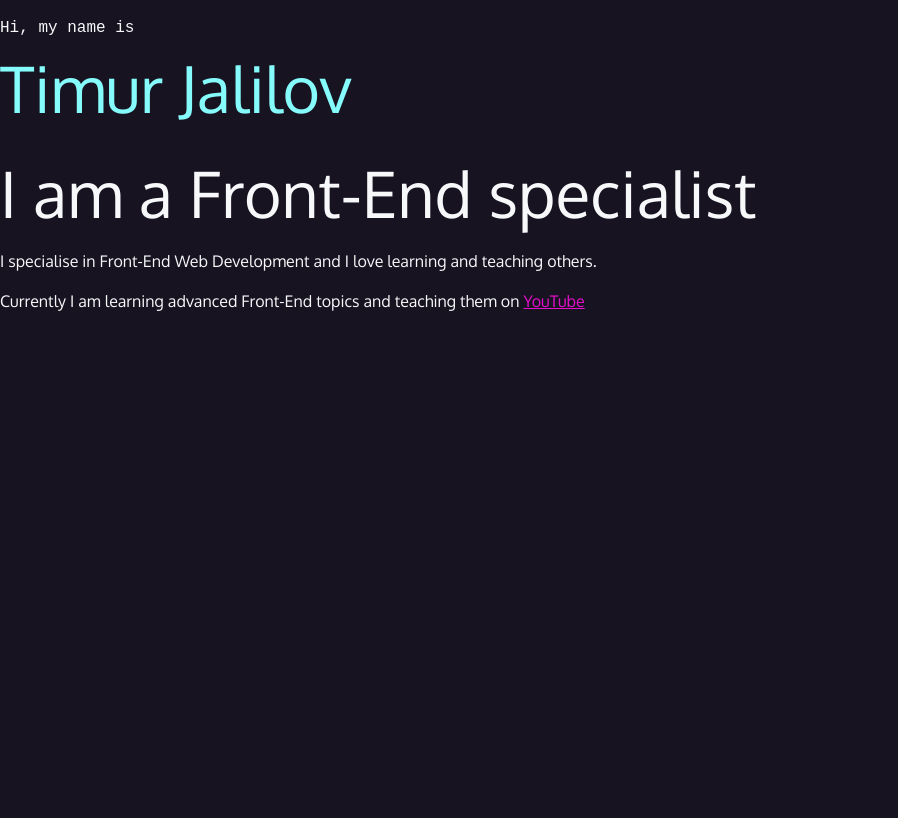
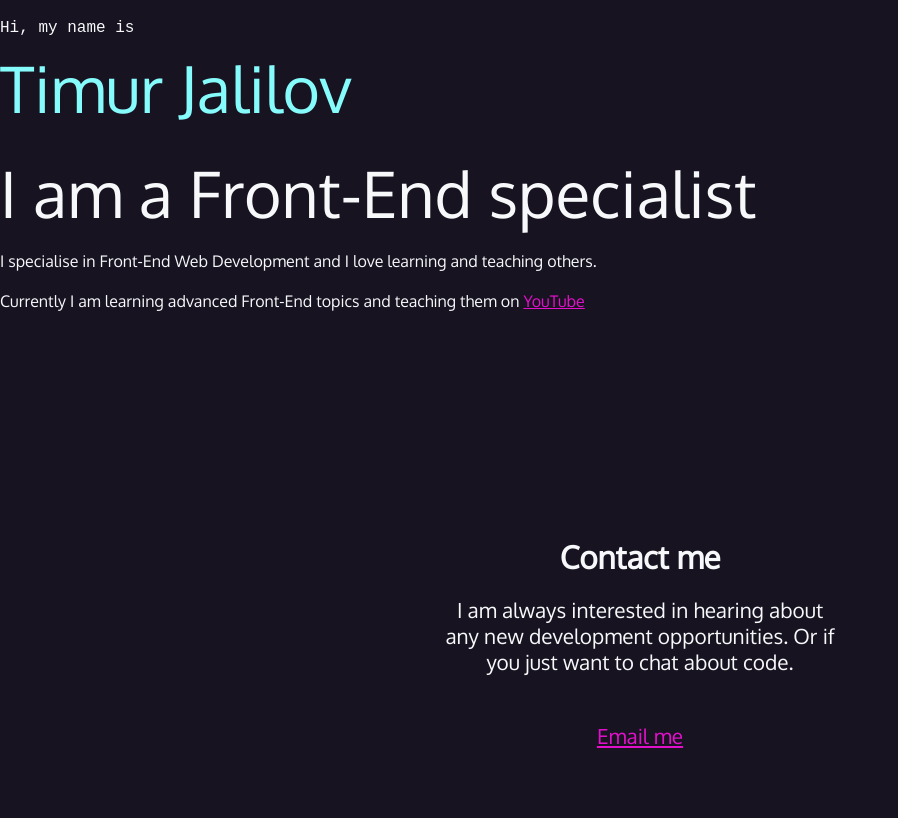
Before and after one commit to TimurJ/css-portfolio-project, a plain HTML site: page index.html in a window 1280 px wide. Shown: the whole page, without its empty margins (0-898 px from the left). Drawn offline with Linux system fonts and the light colour scheme; a web font is replaced by a local one.

Commit message:
add contact me section

```diff
--- a/index.html
+++ b/index.html
@@ -22,5 +22,14 @@
         <a href="https://www.youtube.com/@deenanddev/videos">YouTube</a>
       </p>
     </section>
+
+    <section id="contact">
+      <h2>Contact me</h2>
+      <p>
+        I am always interested in hearing about any new development opportunities. Or if you just
+        want to chat about code.
+      </p>
+      <p><a href="mailto:timurjalilov1@gmail.com">Email me</a></p>
+    </section>
   </body>
 </html>
--- a/style.css
+++ b/style.css
@@ -71,3 +71,14 @@ a:hover {
   font-size: 4rem;
   font-weight: normal;
 }
+
+#contact {
+  width: 400px;
+  text-align: center;
+  margin: 0 auto;
+  padding: 3rem 0;
+}
+
+#contact p:last-child {
+  margin-top: 3rem;
+}
```
